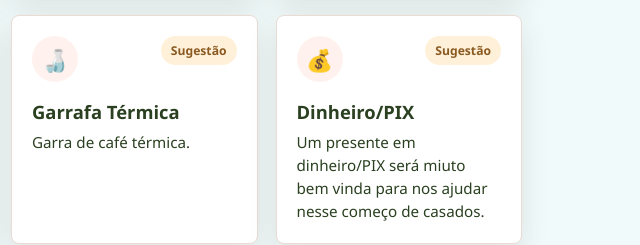
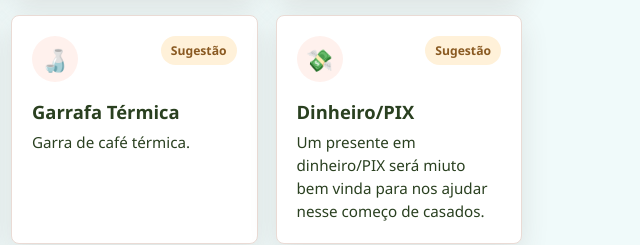
Before and after one commit to lucasrigobello/casamentoanaelucas, a plain HTML site: page index.html in a window 1280 px wide. Shown: the part 2248-2493 px from the top of the page, 638-1278 px from the left. Drawn offline with Linux system fonts and the light colour scheme.

```diff
--- a/index.html
+++ b/index.html
@@ -527,7 +527,7 @@
 
         <article class="gift-card suggestions-card">
             <div class="gift-top">
-                <div class="gift-icon">&#128176</div>
+                <div class="gift-icon">&#128184</div>
                 <div class="gift-status suggestion-status">Sugestão</div>
             </div>
             <h3 class="gift-title">Dinheiro/PIX</h3>
```
